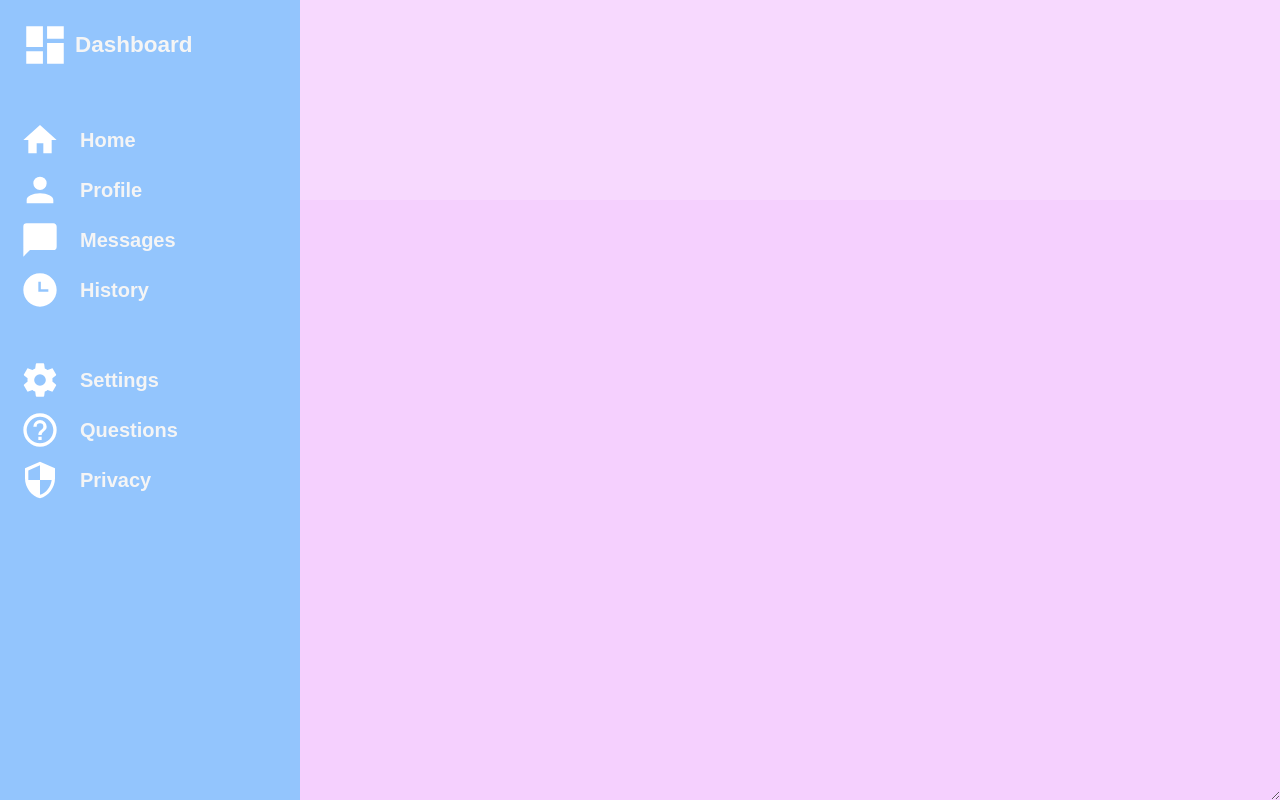
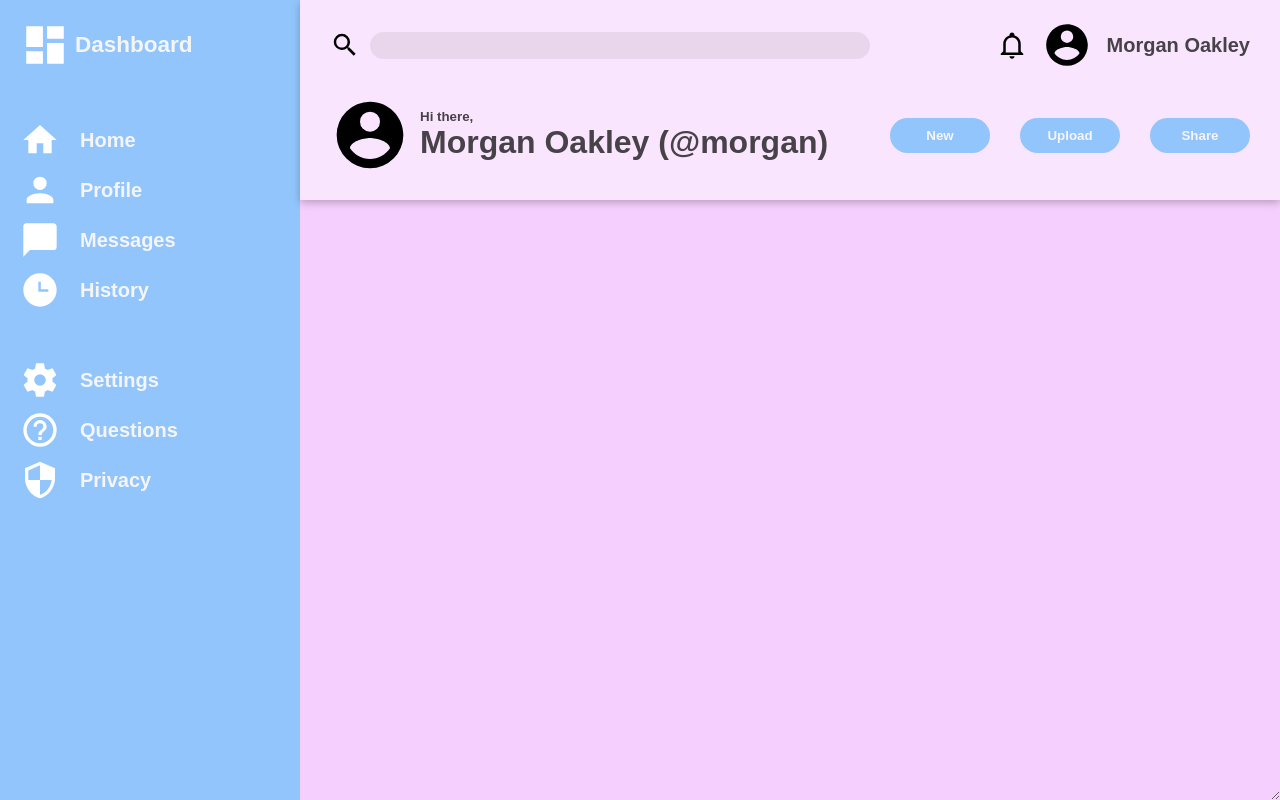
Before and after one commit to rejnowicz281/admin-dashboard, a plain HTML site: page index.html in a window 1280 px wide. Drawn offline with Linux system fonts and the light colour scheme.

Commit message:
Style and lay out the header

```diff
--- a/index.html
+++ b/index.html
@@ -12,7 +12,43 @@
 <body>
     <div class="container">
         <header>
-
+            <div class="search">
+                <svg xmlns="http://www.w3.org/2000/svg" viewBox="0 0 24 24" width="30">
+                    <title>magnify</title>
+                    <path
+                        d="M9.5,3A6.5,6.5 0 0,1 16,9.5C16,11.11 15.41,12.59 14.44,13.73L14.71,14H15.5L20.5,19L19,20.5L14,15.5V14.71L13.73,14.44C12.59,15.41 11.11,16 9.5,16A6.5,6.5 0 0,1 3,9.5A6.5,6.5 0 0,1 9.5,3M9.5,5C7,5 5,7 5,9.5C5,12 7,14 9.5,14C12,14 14,12 14,9.5C14,7 12,5 9.5,5Z" />
+                </svg>
+                <input type="text">
+            </div>
+            <div class="user-menu">
+                <svg xmlns="http://www.w3.org/2000/svg" viewBox="0 0 24 24" width="30">
+                    <title>bell-outline</title>
+                    <path
+                        d="M10 21H14C14 22.1 13.1 23 12 23S10 22.1 10 21M21 19V20H3V19L5 17V11C5 7.9 7 5.2 10 4.3V4C10 2.9 10.9 2 12 2S14 2.9 14 4V4.3C17 5.2 19 7.9 19 11V17L21 19M17 11C17 8.2 14.8 6 12 6S7 8.2 7 11V18H17V11Z" />
+                </svg>
+                <svg xmlns="http://www.w3.org/2000/svg" viewBox="0 0 24 24" width="50">
+                    <title>account-circle</title>
+                    <path
+                        d="M12,19.2C9.5,19.2 7.29,17.92 6,16C6.03,14 10,12.9 12,12.9C14,12.9 17.97,14 18,16C16.71,17.92 14.5,19.2 12,19.2M12,5A3,3 0 0,1 15,8A3,3 0 0,1 12,11A3,3 0 0,1 9,8A3,3 0 0,1 12,5M12,2A10,10 0 0,0 2,12A10,10 0 0,0 12,22A10,10 0 0,0 22,12C22,6.47 17.5,2 12,2Z" />
+                </svg>
+                <a href="#">Morgan Oakley</a>
+            </div>
+            <div class="user-greeting">
+                <svg xmlns="http://www.w3.org/2000/svg" viewBox="0 0 24 24" width="80">
+                    <title>account-circle</title>
+                    <path
+                        d="M12,19.2C9.5,19.2 7.29,17.92 6,16C6.03,14 10,12.9 12,12.9C14,12.9 17.97,14 18,16C16.71,17.92 14.5,19.2 12,19.2M12,5A3,3 0 0,1 15,8A3,3 0 0,1 12,11A3,3 0 0,1 9,8A3,3 0 0,1 12,5M12,2A10,10 0 0,0 2,12A10,10 0 0,0 12,22A10,10 0 0,0 22,12C22,6.47 17.5,2 12,2Z" />
+                </svg>
+                <div class="text">
+                    <small>Hi there,</small>
+                    <h1>Morgan Oakley (@morgan)</h1>
+                </div>
+            </div>
+            <div class="actions">
+                <button>New</button>
+                <button>Upload</button>
+                <button>Share</button>
+            </div>
         </header>
         <aside>
             <div class="top">
--- a/main.css
+++ b/main.css
@@ -67,7 +67,64 @@ aside .navigation .item {
 }
 
 header {
-    background-color: #f5d0fecb;
+    position: relative;
+    background-color: #f5d0fe8a;
+    display: grid;
+    grid-template-rows: 1fr 2fr;
+    grid-template-columns: 3fr 2fr;
+    padding: 20px 30px;
+    gap: 20px;
+    box-shadow: rgba(0, 0, 0, 0.24) 0px 3px 8px;
+}
+
+header>div {
+    display: flex;
+    align-items: center;
+}
+
+header .search {
+    gap: 10px;
+}
+
+header .search input {
+    border: none;
+    background-color: rgba(0, 0, 0, 0.068);
+    flex: 1;
+    padding: 6px;
+    border-radius: 20px;
+    font-weight: bold;
+    color: rgba(0, 0, 0, 0.719);
+}
+
+header .user-menu {
+    justify-content: flex-end;
+    gap: 15px;
+    font-size: 20px;
+}
+
+header .user-greeting {
+    gap: 10px;
+}
+
+header .user-greeting .text {
+    display: flex;
+    flex-direction: column;
+}
+
+header .actions {
+    justify-content: space-around;
+    gap: 30px;
+}
+
+header .actions button {
+    border: none;
+    background-color: #93c5fd;
+    padding: 10px;
+    flex: 1;
+    font-weight: bold;
+    color: whitesmoke;
+    border-radius: 20px;
+    cursor: pointer;
 }
 
 main {
```
